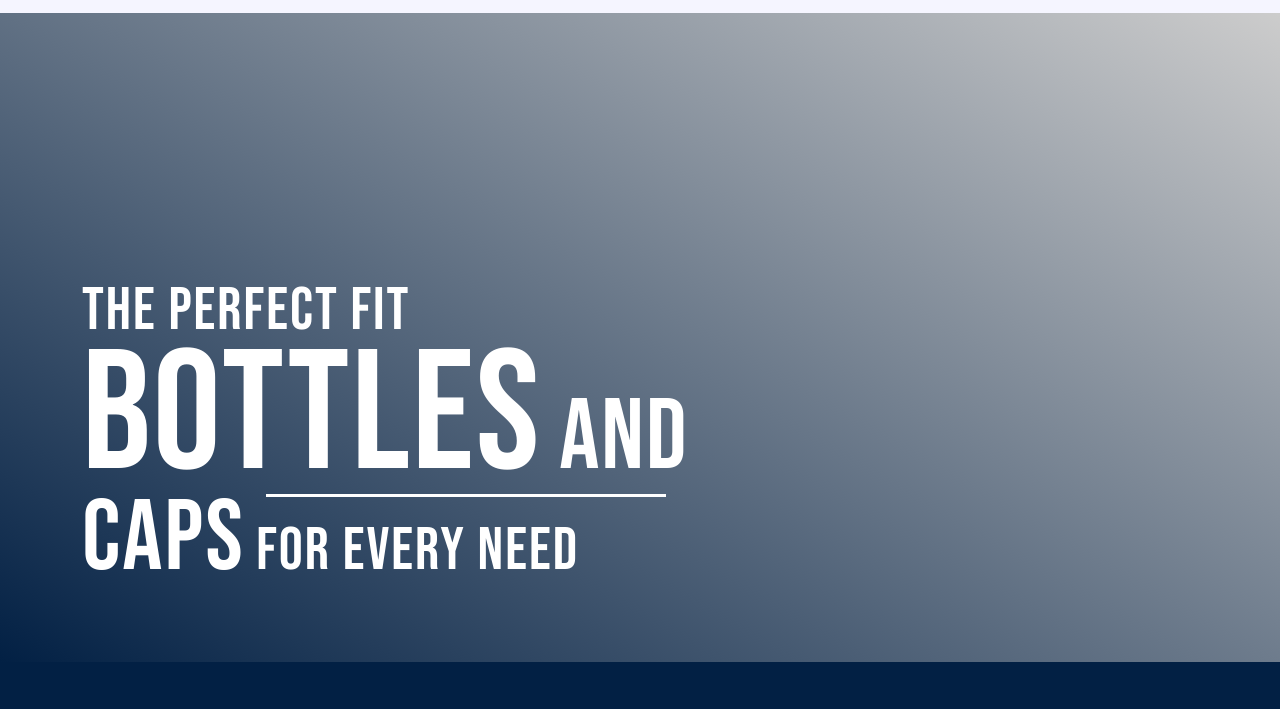
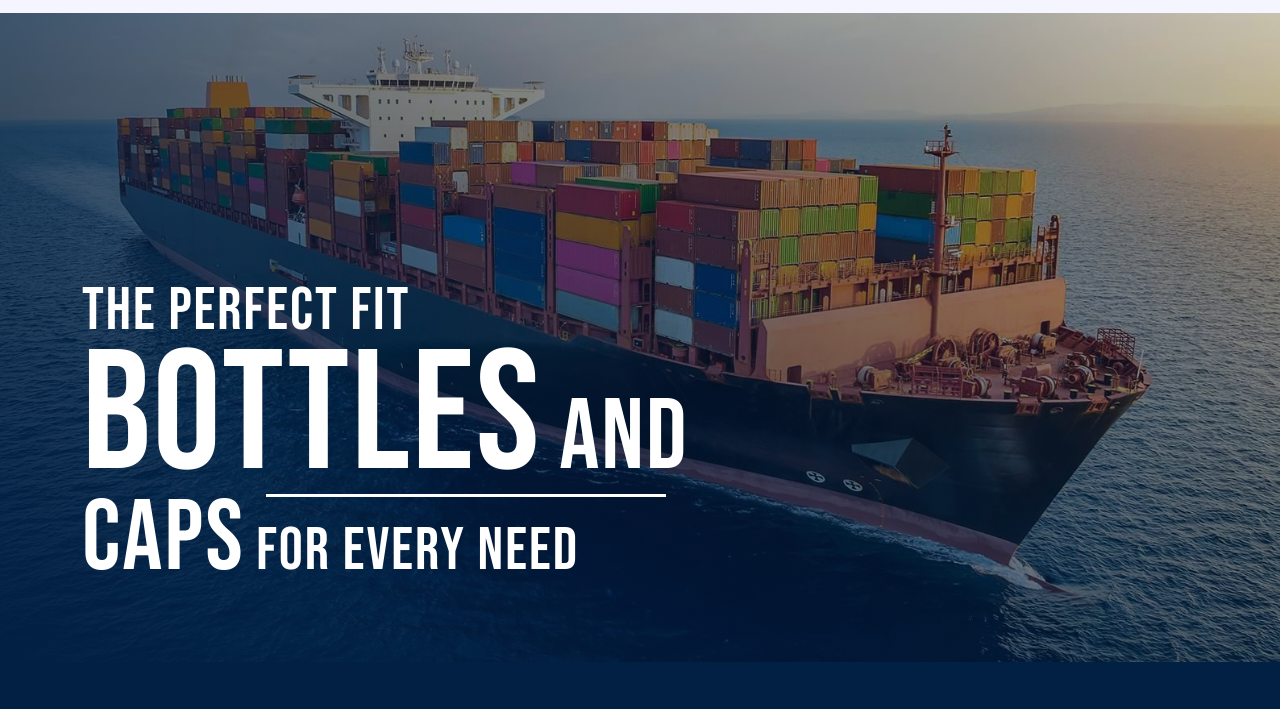
Before and after one commit to Ruhi857/my-new-project, a plain HTML site: page index.html in a window 1280 px wide. Shown: the part 73-782 px from the top of the page. Drawn offline with nearby package versions, Linux system fonts and the light colour scheme.

Commit message:
style.css

```diff
--- a/style.css
+++ b/style.css
@@ -11,7 +11,7 @@ h6{font-family: 'Gotham Bold';color: #fff;font-size: 40px;}
 a.navbar-brand {width: 250px;}
 img{max-width: 100%;height: auto;}
 .nav-link{color: #022044;font-family: 'Gotham Bold';}
-.section-banner{background-image: url('images/riseinglobalBanner.jpg');padding: 268px 0 70px;background-repeat: no-repeat;background-position: bottom left;background-size: cover;background: linear-gradient(30deg, rgba(2, 32, 68, 1), rgba(0, 0, 0, 0.2)), url('images/riseinglobalBanner.jpg') cover no-repeat bottom;background: linear-gradient(30deg, rgba(2, 32, 68, 1), rgba(0, 0, 0, 0.2)), url('images/riseinglobalBanner.jpg') no-repeat bottom;background-size: cover;}
+.section-banner{background-image: url('riseinglobalBanner.jpg');padding: 268px 0 70px;background-repeat: no-repeat;background-position: bottom left;background-size: cover;background: linear-gradient(30deg, rgba(2, 32, 68, 1), rgba(0, 0, 0, 0.2)), url('riseinglobalBanner.jpg') cover no-repeat bottom;background: linear-gradient(30deg, rgba(2, 32, 68, 1), rgba(0, 0, 0, 0.2)), url('riseinglobalBanner.jpg') no-repeat bottom;background-size: cover;}
 .font-100 {font-size: 100px;line-height: 0.9;}
 .font-200 {font-size: 170px;}
 .bottom-line:after {content: '';width: 400px;height: 3px;background-color: #fff;display: block;right: 23px;position: absolute;}
```
